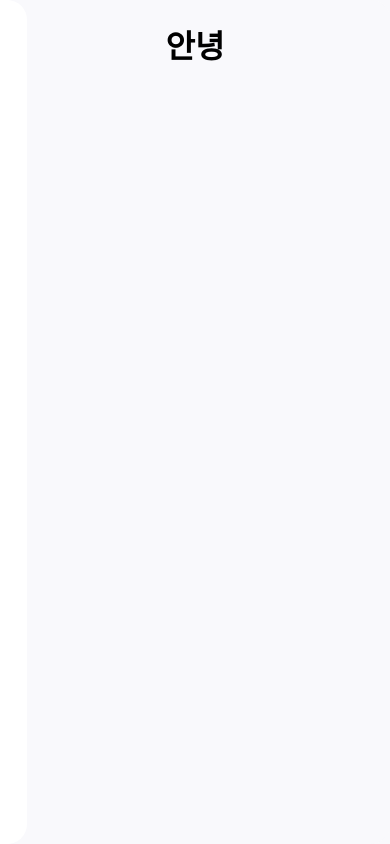
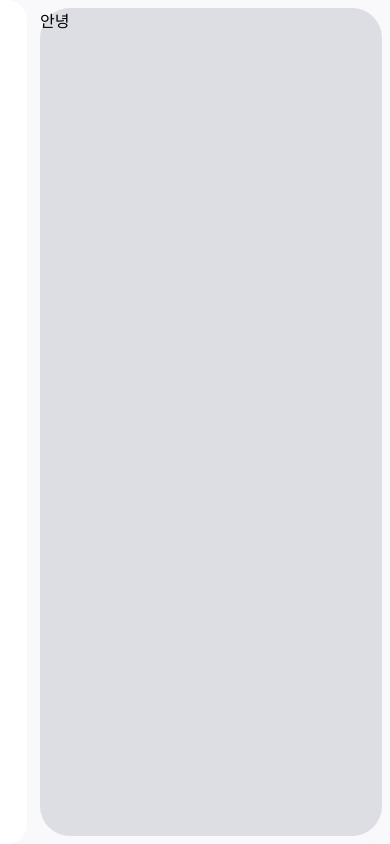
Before and after one commit to Soft-Gallery/issue-management-frontEnd, a React (Create React App) app: page / in a window 390 px wide. Built offline with nearby package versions, Linux system fonts and the light colour scheme.

Commit message:
feat: 반응형 박스 추가

```diff
--- a/src/pages/AdminPage.tsx
+++ b/src/pages/AdminPage.tsx
@@ -1,10 +1,19 @@
 import { useNavigate } from "react-router-dom";
 import React from 'react';
+import styled from 'styled-components';
 
 const AdminPage = () => {
   const navigate = useNavigate();
 
-  return <div><h1>안녕</h1></div>;
+  return <Container>안녕</Container>;
 };
 
+const Container = styled.div`
+  width: 100%;
+  height: 100vh;
+  margin: 8px;
+  border-radius: 30px;
+  background-color: ${({ theme: { color } }) => color.black200};
+`
+
 export default AdminPage;
--- a/src/shared/components/Layout/Layout.tsx
+++ b/src/shared/components/Layout/Layout.tsx
@@ -32,16 +32,19 @@ const Layout = () => {
 export default Layout;
 
 const LayoutContainer = styled.main<LayOutContainerProps>`
+  box-sizing: border-box;
   display: flex;
   flex-direction: column;
   align-items: center;
 
-  transition: margin-left 1s ease-in-out, width 1s ease-in-out;
+  transition: transform 1s, width 1s ease-in-out, margin-left 1s ease-in-out;
 
   width: ${({ isActive }) => isActive ? 'calc(100% - 240px)' : '100%'};
   height: 100vh;
 
-  margin-left: ${({ isActive }) => isActive ? '240px' : '0px'};  // 사이드바 활성화 시 오른쪽으로 밀기
+  margin-left: ${({ isActive }) => isActive ? '240px' : '0px'};
+  padding-left: 40px;
+  padding-right: 8px;
 
   border-top-right-radius: 20px;
   border-bottom-right-radius: 20px;
--- a/src/shared/styles/theme.ts
+++ b/src/shared/styles/theme.ts
@@ -5,6 +5,7 @@ const theme = {
     mint: '#00B3A7',
     background: '#F9F9FC',
     black: '#0C0D0F',
+    black200: '#DCDEE3',
     indigo: '#351E99',
   },
 } as const;
```
